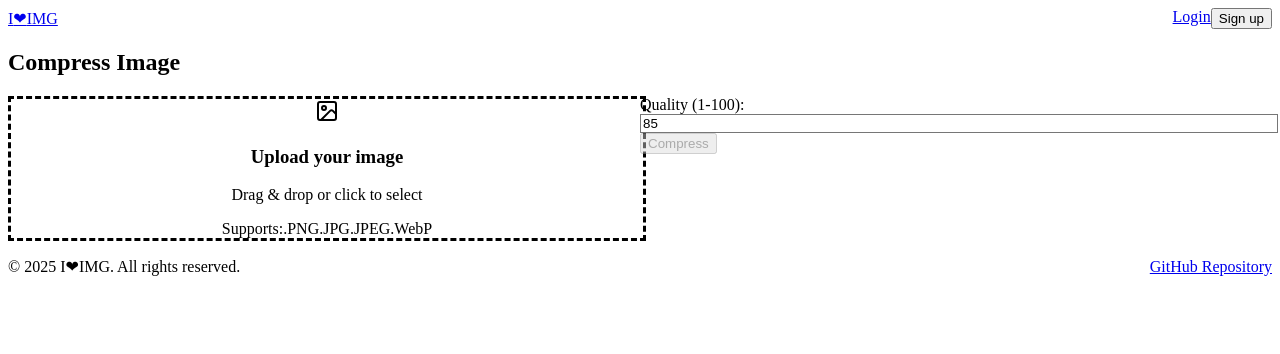
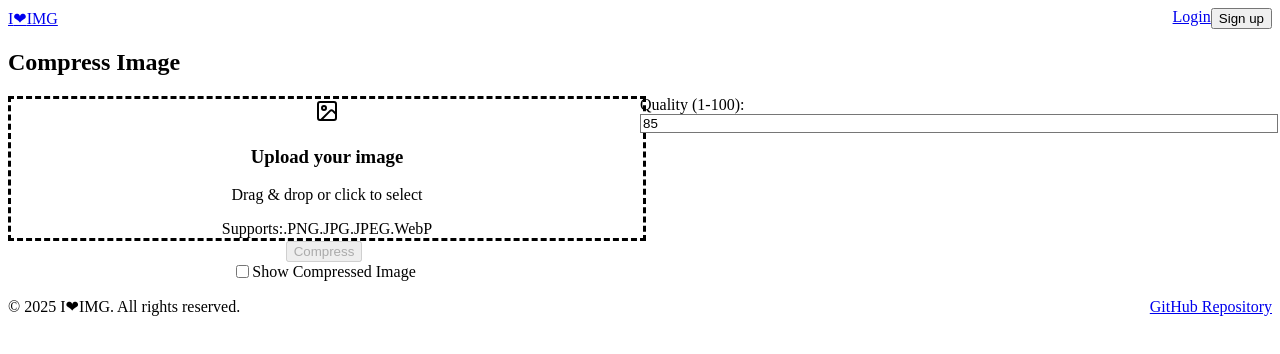
Before and after one commit to lord-rudra0/Image-processing-Web, a React (Vite) app: page /compress-image in a window 1280 px wide. Shown: the top 354 px of the page. Built offline with nearby package versions, Linux system fonts and the light colour scheme.

Commit message:
ask user to show image

```diff
--- a/src/components/CompressImage.jsx
+++ b/src/components/CompressImage.jsx
@@ -11,6 +11,7 @@ const CompressImage = () => {
   const [error, setError] = useState('');
   const [loading, setLoading] = useState(false);
   const [imageUploaded, setImageUploaded] = useState(false);
+  const [showImage, setShowImage] = useState(false);
 
   const onDrop = useCallback(async (acceptedFiles) => {
     const imageFile = acceptedFiles[0];
@@ -127,7 +128,37 @@ const CompressImage = () => {
               </div>
             )}
 
-            {compressedImage && (
+            <div className="flex justify-between items-center mb-2">
+              <button
+                onClick={handleCompress}
+                className={`bg-blue-500 hover:bg-blue-700 text-white font-bold py-2 px-4 rounded focus:outline-none focus:shadow-outline transition-colors duration-300 ${
+                  loading ? 'opacity-50 cursor-not-allowed' : ''
+                }`}
+                disabled={loading || !filename}
+              >
+                {loading ? 'Compress...' : 'Compress'}
+              </button>
+              {compressedImage && (
+                <button
+                  onClick={handleDownload}
+                  className="bg-green-500 hover:bg-green-700 text-white font-bold py-2 px-4 rounded focus:outline-none focus:shadow-outline ml-2"
+                >
+                  Download
+                </button>
+              )}
+            </div>
+
+            <label className="inline-flex items-center mt-3">
+              <input
+                type="checkbox"
+                className="form-checkbox h-5 w-5 text-blue-600"
+                checked={showImage}
+                onChange={() => setShowImage(!showImage)}
+              />
+              <span className="ml-2 text-gray-300">Show Compressed Image</span>
+            </label>
+
+            {showImage && compressedImage && (
               <div>
                 <h3 className="text-lg font-semibold mb-2">Compressed Image:</h3>
                 <img
@@ -135,12 +166,6 @@ const CompressImage = () => {
                   alt="Compressed"
                   className="max-w-full rounded-lg shadow-md transition-opacity duration-300"
                 />
-                <button
-                  onClick={handleDownload}
-                  className="bg-green-500 hover:bg-green-700 text-white font-bold py-2 px-4 rounded focus:outline-none focus:shadow-outline mt-4"
-                >
-                  Download Compressed Image
-                </button>
               </div>
             )}
           </div>
@@ -160,16 +185,6 @@ const CompressImage = () => {
               className="shadow appearance-none border rounded w-full py-2 px-3 text-gray-700 leading-tight focus:outline-none focus:shadow-outline bg-gray-700 text-white"
             />
           </div>
-
-          <button
-            onClick={handleCompress}
-            className={`bg-blue-500 hover:bg-blue-700 text-white font-bold py-2 px-4 rounded focus:outline-none focus:shadow-outline transition-colors duration-300 ${
-              loading ? 'opacity-50 cursor-not-allowed' : ''
-            }`}
-            disabled={loading || !filename}
-          >
-            {loading ? 'Compressing...' : 'Compress'}
-          </button>
         </div>
       </div>
     </div>
--- a/src/components/ConvertToJpg.jsx
+++ b/src/components/ConvertToJpg.jsx
@@ -10,6 +10,7 @@ const ConvertToJpg = () => {
   const [error, setError] = useState('');
   const [loading, setLoading] = useState(false);
   const [imageUploaded, setImageUploaded] = useState(false);
+  const [showImage, setShowImage] = useState(false); // New state for toggling image visibility
 
   const onDrop = useCallback(async (acceptedFiles) => {
     const imageFile = acceptedFiles[0];
--- a/src/components/CropImage.jsx
+++ b/src/components/CropImage.jsx
@@ -14,6 +14,7 @@ const CropImage = () => {
   const [error, setError] = useState('');
   const [loading, setLoading] = useState(false);
   const [imageUploaded, setImageUploaded] = useState(false);
+  const [showImage, setShowImage] = useState(false); // New state for toggling image visibility
 
   const onDrop = useCallback(async (acceptedFiles) => {
     const imageFile = acceptedFiles[0];
@@ -130,7 +131,37 @@ const CropImage = () => {
               </div>
             )}
 
-            {croppedImage && (
+            <div className="flex justify-between items-center mb-2">
+              <button
+                onClick={handleCrop}
+                className={`bg-blue-500 hover:bg-blue-700 text-white font-bold py-2 px-4 rounded focus:outline-none focus:shadow-outline transition-colors duration-300 ${
+                  loading ? 'opacity-50 cursor-not-allowed' : ''
+                }`}
+                disabled={loading || !filename}
+              >
+                {loading ? 'Cropping...' : 'Crop'}
+              </button>
+              {croppedImage && (
+                <button
+                  onClick={handleDownload}
+                  className="bg-green-500 hover:bg-green-700 text-white font-bold py-2 px-4 rounded focus:outline-none focus:shadow-outline ml-2"
+                >
+                  Download
+                </button>
+              )}
+            </div>
+
+            <label className="inline-flex items-center mt-3">
+              <input
+                type="checkbox"
+                className="form-checkbox h-5 w-5 text-blue-600"
+                checked={showImage}
+                onChange={() => setShowImage(!showImage)}
+              />
+              <span className="ml-2 text-gray-300">Show Cropped Image</span>
+            </label>
+
+            {showImage && croppedImage && (
               <div>
                 <h3 className="text-lg font-semibold mb-2">Cropped Image:</h3>
                 <img
@@ -138,12 +169,6 @@ const CropImage = () => {
                   alt="Cropped"
                   className="max-w-full rounded-lg shadow-md transition-opacity duration-300"
                 />
-                <button
-                  onClick={handleDownload}
-                  className="bg-green-500 hover:bg-green-700 text-white font-bold py-2 px-4 rounded focus:outline-none focus:shadow-outline mt-4"
-                >
-                  Download Cropped Image
-                </button>
               </div>
             )}
           </div>
@@ -204,16 +229,6 @@ const CropImage = () => {
               />
             </div>
           </div>
-
-          <button
-            onClick={handleCrop}
-            className={`bg-blue-500 hover:bg-blue-700 text-white font-bold py-2 px-4 rounded focus:outline-none focus:shadow-outline transition-colors duration-300 ${
-              loading ? 'opacity-50 cursor-not-allowed' : ''
-            }`}
-            disabled={loading || !filename}
-          >
-            {loading ? 'Cropping...' : 'Crop'}
-          </button>
         </div>
       </div>
     </div>
--- a/src/components/ResizeImage.jsx
+++ b/src/components/ResizeImage.jsx
@@ -12,6 +12,7 @@ const ResizeImage = () => {
   const [error, setError] = useState('');
   const [loading, setLoading] = useState(false);
   const [imageUploaded, setImageUploaded] = useState(false);
+  const [showImage, setShowImage] = useState(false); // New state for toggling image visibility
 
   const onDrop = useCallback(async (acceptedFiles) => {
     const imageFile = acceptedFiles[0];
@@ -128,7 +129,37 @@ const ResizeImage = () => {
               </div>
             )}
 
-            {resizedImage && (
+            <div className="flex justify-between items-center mb-2">
+              <button
+                onClick={handleResize}
+                className={`bg-blue-500 hover:bg-blue-700 text-white font-bold py-2 px-4 rounded focus:outline-none focus:shadow-outline transition-colors duration-300 ${
+                  loading ? 'opacity-50 cursor-not-allowed' : ''
+                }`}
+                disabled={loading || !filename}
+              >
+                {loading ? 'Resizing...' : 'Resize'}
+              </button>
+              {resizedImage && (
+                <button
+                  onClick={handleDownload}
+                  className="bg-green-500 hover:bg-green-700 text-white font-bold py-2 px-4 rounded focus:outline-none focus:shadow-outline ml-2"
+                >
+                  Download
+                </button>
+              )}
+            </div>
+
+            <label className="inline-flex items-center mt-3">
+              <input
+                type="checkbox"
+                className="form-checkbox h-5 w-5 text-blue-600"
+                checked={showImage}
+                onChange={() => setShowImage(!showImage)}
+              />
+              <span className="ml-2 text-gray-300">Show Resized Image</span>
+            </label>
+
+            {showImage && resizedImage && (
               <div>
                 <h3 className="text-lg font-semibold mb-2">Resized Image:</h3>
                 <img
@@ -136,12 +167,6 @@ const ResizeImage = () => {
                   alt="Resized"
                   className="max-w-full rounded-lg shadow-md transition-opacity duration-300"
                 />
-                <button
-                  onClick={handleDownload}
-                  className="bg-green-500 hover:bg-green-700 text-white font-bold py-2 px-4 rounded focus:outline-none focus:shadow-outline mt-4"
-                >
-                  Download Resized Image
-                </button>
               </div>
             )}
           </div>
@@ -176,16 +201,6 @@ const ResizeImage = () => {
               />
             </div>
           </div>
-
-          <button
-            onClick={handleResize}
-            className={`bg-blue-500 hover:bg-blue-700 text-white font-bold py-2 px-4 rounded focus:outline-none focus:shadow-outline transition-colors duration-300 ${
-              loading ? 'opacity-50 cursor-not-allowed' : ''
-            }`}
-            disabled={loading || !filename}
-          >
-            {loading ? 'Resizing...' : 'Resize'}
-          </button>
         </div>
       </div>
     </div>
```
